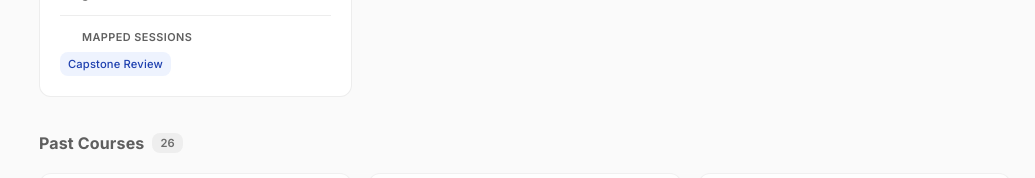
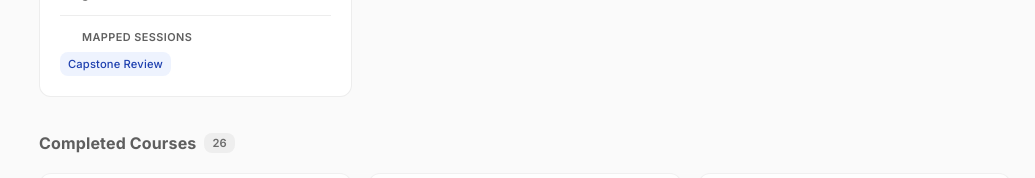
Before and after one commit to amitmishra-ai/claude-guru, a React (Vite) app: page /courses in a window 1280 px wide. Shown: the part 820-998 px from the top of the page, without its empty margins (245-1280 px from the left). Built offline with nearby package versions, Linux system fonts and the light colour scheme; some icons are missing.

Commit message:
Title changed in courses from Past to Completed

```diff
--- a/src/pages/Courses/index.tsx
+++ b/src/pages/Courses/index.tsx
@@ -395,11 +395,11 @@ export default function CoursesPage() {
           </Box>
         )}
 
-        {/* Past Courses */}
+        {/* Completed Courses */}
         {pastCourses.length > 0 && (
           <Box sx={{ mb: 2 }}>
             <Box sx={{ display: "flex", alignItems: "center", gap: 1, mb: 2 }}>
-              <Typography variant="subtitle1" sx={{ fontWeight: 700, color: "text.secondary" }}>Past Courses</Typography>
+              <Typography variant="subtitle1" sx={{ fontWeight: 700, color: "text.secondary" }}>Completed Courses</Typography>
               <Chip label={pastCourses.length} size="small" sx={{ height: 20, fontSize: "0.7rem", fontWeight: 600, opacity: 0.7 }} />
             </Box>
             <Grid container spacing={2}>
```
